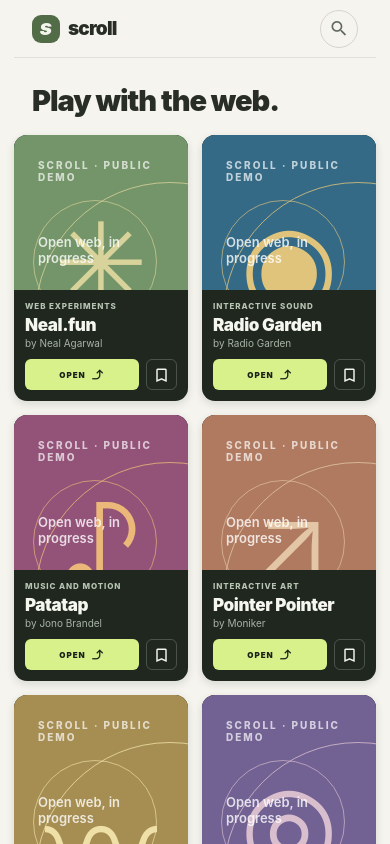
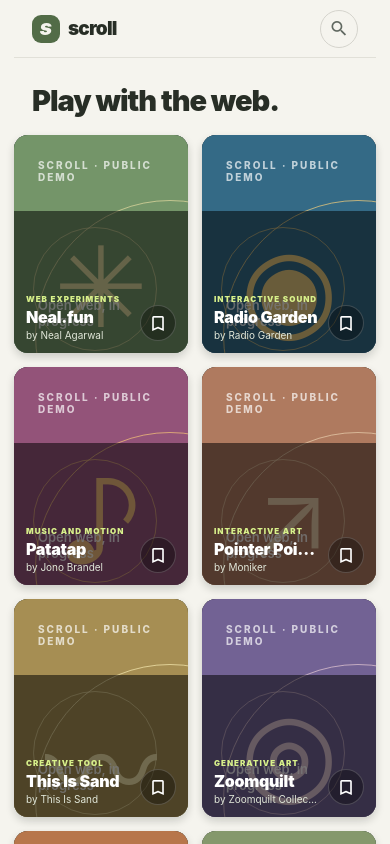
Before and after one commit to harmansingh671671-ops/Indie_Social, a React Native app in the folder apps/mobile/: screen / in a window 390 px wide. Built offline with nearby package versions, Linux system fonts and the light colour scheme.

Commit message:
feat: overlay title, creator, and bookmark button directly over website cards in the home grid without bottom info bar

```diff
--- a/apps/mobile/App.tsx
+++ b/apps/mobile/App.tsx
@@ -42,28 +42,24 @@ function ReelCard({ site, index, count, pageHeight, saved, onOpen, onSave, onSha
 }
 
 function GridCard({ site, width, saved, onOpen, onSave }: { site: Site; width: number; saved: boolean; onOpen: () => void; onSave: () => void }) {
+  const cardHeight = Math.round(width * 1.25);
   return (
-    <View style={[styles.gridCard, { width }]}>
-      <Pressable onPress={onOpen} style={styles.gridCardArt}>
+    <Pressable onPress={onOpen} style={[styles.gridCard, { width, height: cardHeight }]}>
+      <View style={StyleSheet.absoluteFill}>
         <SiteArt site={site} />
-      </Pressable>
-      <View style={styles.gridCardInfo}>
-        <Text style={styles.gridCardCategory}>{site.category.toUpperCase()}</Text>
-        <Pressable onPress={onOpen}>
+      </View>
+      <View pointerEvents="none" style={styles.gridBottomShade} />
+      <View style={styles.gridCardOverlay}>
+        <View style={{ flex: 1, marginRight: 8 }}>
+          <Text style={styles.gridCardCategory}>{site.category.toUpperCase()}</Text>
           <Text style={styles.gridCardTitle} numberOfLines={1}>{site.title}</Text>
+          <Text style={styles.gridCardMaker} numberOfLines={1}>by {site.maker}</Text>
+        </View>
+        <Pressable onPress={(e) => { onSave(); }} style={styles.gridCardSaveBtn}>
+          <MaterialCommunityIcons name={saved ? 'bookmark' : 'bookmark-outline'} color={saved ? '#D8F18B' : '#fff'} size={20} />
         </Pressable>
-        <Text style={styles.gridCardMaker} numberOfLines={1}>by {site.maker}</Text>
-        <View style={styles.gridCardActions}>
-          <Pressable style={styles.gridCardOpenBtn} onPress={onOpen}>
-            <Text style={styles.gridCardOpenText}>OPEN</Text>
-            <MaterialCommunityIcons name="arrow-up-right" color="#1B2119" size={15} />
-          </Pressable>
-          <Pressable onPress={onSave} style={styles.gridCardSaveBtn}>
-            <MaterialCommunityIcons name={saved ? 'bookmark' : 'bookmark-outline'} color={saved ? '#D8F18B' : '#F3F5EE'} size={18} />
-          </Pressable>
-        </View>
       </View>
-    </View>
+    </Pressable>
   );
 }
 
@@ -285,14 +281,11 @@ const styles = StyleSheet.create({
   homeDesc: { fontSize: 12, lineHeight: 18, color: '#6C7269', marginTop: 6, maxWidth: 340 },
   gridContent: { paddingHorizontal: 14, paddingBottom: 28 },
   gridRow: { marginBottom: 14 },
-  gridCard: { backgroundColor: '#1F271F', borderRadius: 13, overflow: 'hidden', shadowColor: '#263026', shadowOpacity: .14, shadowRadius: 8, shadowOffset: { width: 0, height: 3 }, elevation: 2 },
-  gridCardArt: { height: 155, overflow: 'hidden' },
-  gridCardInfo: { padding: 11 },
-  gridCardCategory: { fontSize: 8, letterSpacing: .9, color: '#B8C4B3', fontWeight: '800' },
-  gridCardTitle: { fontSize: 17, color: '#F5F6EE', fontWeight: '900', marginTop: 4, letterSpacing: -.4 },
-  gridCardMaker: { fontSize: 10, color: '#A9B3A6', marginTop: 2 },
-  gridCardActions: { flexDirection: 'row', alignItems: 'center', gap: 7, marginTop: 10 },
-  gridCardOpenBtn: { height: 31, flex: 1, backgroundColor: '#D8F18B', borderRadius: 6, alignItems: 'center', justifyContent: 'center', flexDirection: 'row', gap: 4 },
-  gridCardOpenText: { fontSize: 8, fontWeight: '900', letterSpacing: 1, color: '#1B2119' },
-  gridCardSaveBtn: { width: 31, height: 31, borderRadius: 6, alignItems: 'center', justifyContent: 'center', borderWidth: 1, borderColor: '#FFFFFF32' },
+  gridCard: { backgroundColor: '#1A241A', borderRadius: 14, overflow: 'hidden', shadowColor: '#101610', shadowOpacity: .18, shadowRadius: 8, shadowOffset: { width: 0, height: 4 }, elevation: 3, position: 'relative' },
+  gridBottomShade: { position: 'absolute', bottom: 0, left: 0, right: 0, height: '65%', backgroundColor: '#00000088' },
+  gridCardOverlay: { position: 'absolute', bottom: 0, left: 0, right: 0, padding: 12, flexDirection: 'row', alignItems: 'flex-end', justifyContent: 'space-between' },
+  gridCardCategory: { fontSize: 8, letterSpacing: 1, color: '#D8F18B', fontWeight: '900' },
+  gridCardTitle: { fontSize: 16, color: '#FFFFFF', fontWeight: '900', marginTop: 3, letterSpacing: -.3 },
+  gridCardMaker: { fontSize: 10, color: '#E1E7D9', marginTop: 2 },
+  gridCardSaveBtn: { width: 36, height: 36, borderRadius: 18, backgroundColor: '#00000055', borderWidth: 1, borderColor: '#FFFFFF30', alignItems: 'center', justifyContent: 'center' },
 });
```
